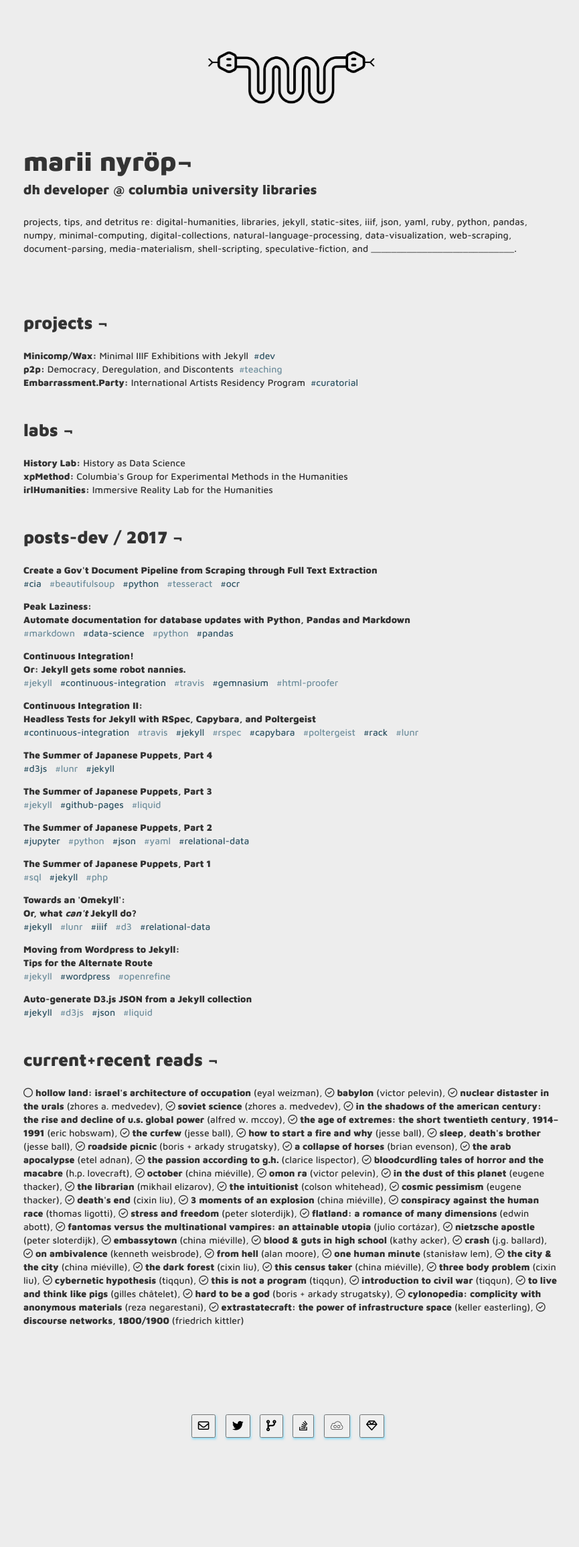
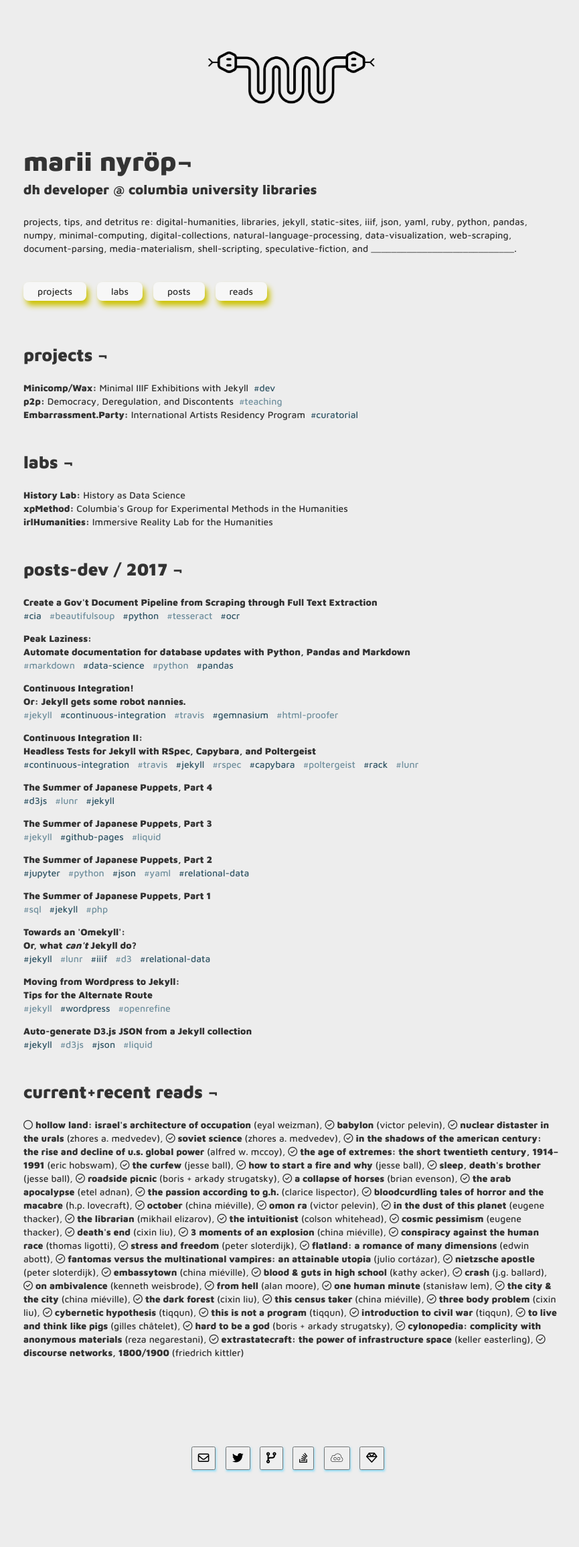
Before and after one commit to mnyrop/marii.info, a Jekyll site: the page built from index.html, in a window 1280 px wide. Shown: the whole page at 67% size, without its empty margins (205-1070 px from the left). Built offline with Jekyll 4.4.1, drawn with Linux system fonts in a browser that asks for light colours; nearby versions of some CDN libraries; comment, search, counter and statistics services are not loaded; before the commit the page ends 2261 px from its top, so only the background shows below that.

Commit message:
add smooth scroll buttons

```diff
--- a/_sass/main.scss
+++ b/_sass/main.scss
@@ -405,3 +405,26 @@
     border-color: #000;
   }
 }
+#home-button-container{
+  .button {
+      display: inline-block;
+      text-align: center;
+      vertical-align: middle;
+      padding: 4px 21px;
+      border: 0px solid #c2a800;
+      border-radius: 8px;
+      background: #f7f7f7 /*#ededed*/;
+      -webkit-box-shadow: #ccc200 4px 7px 9px 0px;
+      -moz-box-shadow: #ccc200 4px 7px 9px 0px;
+      box-shadow: #ccc200 4px 7px 9px 0px;
+      font: normal normal bold 10px;
+      text-decoration: none;
+  }
+  .button:hover,
+  .button:focus,
+  .button:active {
+  	-webkit-box-shadow: #dcc209 6px 9px 11px 0px;
+  	-moz-box-shadow: #dcc209 6px 9px 11px 0px;
+  	box-shadow: #dcc209 6px 9px 11px 0px;
+  }
+}
--- a/index.html
+++ b/index.html
@@ -1,8 +1,9 @@
 ---
 layout: default
 ---
+{% include smooth-scroll.html %}
 
-<section>
+<section id="home-button-container">
 
 	<h1 style="font-size:40px">marii nyröp&#172;</h1>
 	<h4 style="margin-top:-15px;">dh developer @ columbia university libraries</h4>
@@ -10,9 +11,16 @@
 	projects, tips, and detritus re: digital-humanities, libraries, jekyll, static-sites, iiif, json, yaml, ruby, python, pandas, numpy, minimal-computing, digital-collections, natural-language-processing, data-visualization, web-scraping, document-parsing, media-materialism, shell-scripting, speculative-fiction, and ____________________________.
 
 	<br><br><br>
+	<a class="button" href="#projects">projects</a>&nbsp;&nbsp;&nbsp;
+	<a class="button" href="#labs">labs</a>&nbsp;&nbsp;&nbsp;
+	<a class="button" href="#posts">posts</a>&nbsp;&nbsp;&nbsp;
+	<a class="button" href="#reads">reads</a>
+	<br><br>
+
+
 	{% assign projects = site.projects | sort: "order" %}
 	{% if projects.size != 0%}
-		<h3>projects &#172;</h3>
+		<h3 id ="projects">projects &#172;</h3>
 		<p>
 			<b><a href="/projects/wax/" class="line-link">Minicomp/Wax</a>:</b> Minimal IIIF Exhibitions with Jekyll&nbsp;&nbsp;<span style="color:#325666">#dev</span><br>
 			<b><a href="/projects/p2p/" class="line-link">p2p</a>:</b> Democracy, Deregulation, and Discontents&nbsp;&nbsp;<span style="color:#71909e">#teaching</span><br>
@@ -20,7 +28,7 @@
 		<p>
 	{% endif %}
 
-	<h3>labs &#172;</h3>
+	<h3 id="labs">labs &#172;</h3>
 	<p>
 		<b><a href="http://history-lab.org" class="line-link" target="_blank">History Lab</a>:</b> History as Data Science<br>
 		<b><a href="http://xpmethod.plaintext.in/" class="line-link" target="_blank">xpMethod</a>:</b> Columbia's Group for Experimental Methods in the Humanities<br>
@@ -30,7 +38,7 @@
 	{% assign sticky_posts = site.posts | where: "sticky", true %}
 	{% for post in sticky_posts  %}
 		{% unless post.next %}
-			<h3>posts-{{ post.category }} / {{ post.date | date: '%Y' }} &#172;</h3>
+			<h3 id="posts">posts-{{ post.category }} / {{ post.date | date: '%Y' }} &#172;</h3>
 		{% else %}
 			{% capture year %}{{ post.date | date: '%Y' }}{% endcapture %}
 			{% capture nyear %}{{ post.next.date | date: '%Y' }}{% endcapture %}
@@ -52,7 +60,7 @@
 			</p>
 	{% endfor %}
 
-	<h3>current+recent reads &#172;</h3>
+	<h3 id="reads">current+recent reads &#172;</h3>
 	<p>
 		{% for book in site.data.books_current %}
 			<i class="fa fa-circle-o" aria-hidden="true"></i> <b><a href="{{ book.link }}" target="_blank" class="line-link">{{ book.title }}</a></b> ({{ book.author }}),
```
Also changed, not shown: _includes/smooth-scroll.html (added, +16 -0 lines), _projects/wax.md (+0 -7 lines), .travis.yml.
